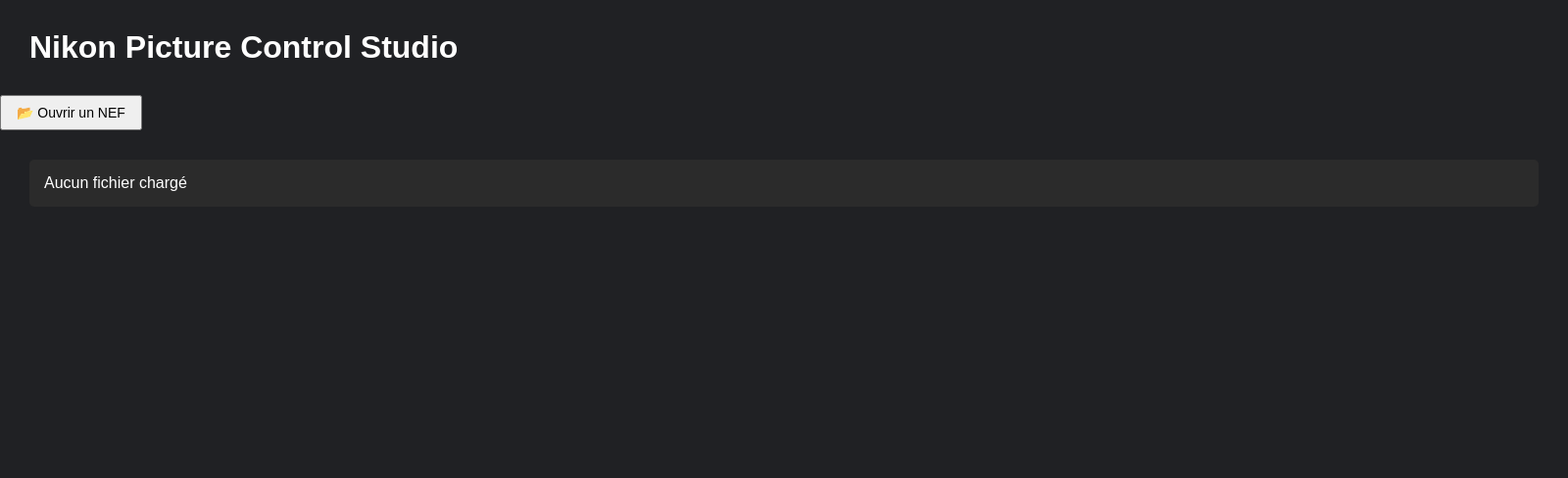
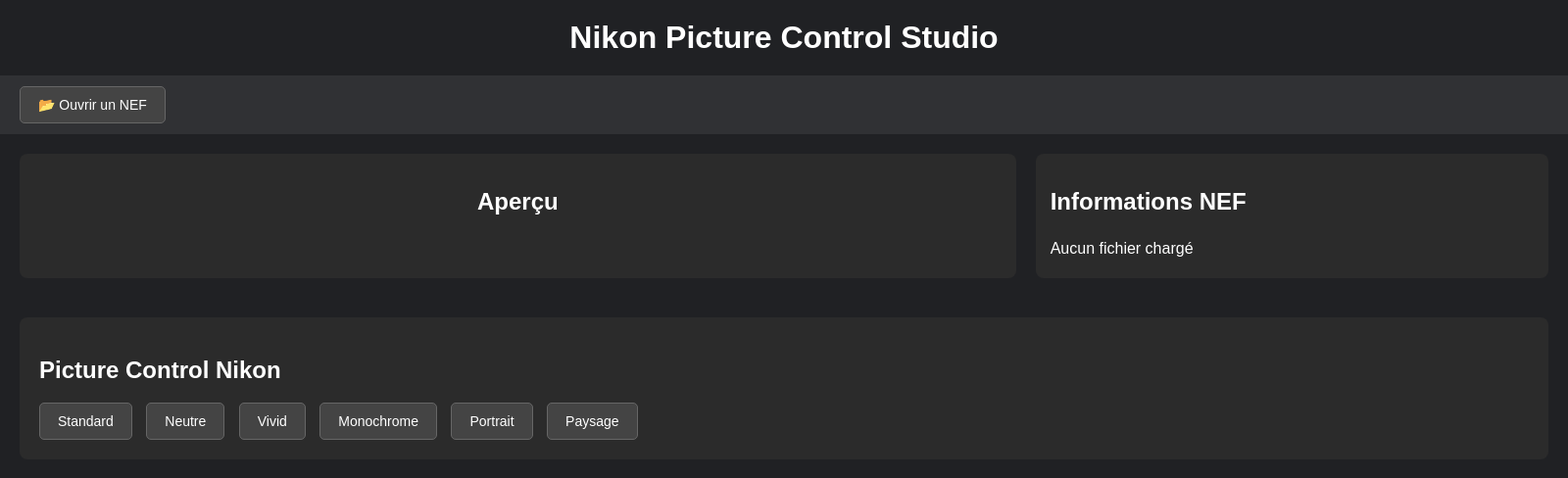
Before and after one commit to didierraynaud44-arch/NikonPictureControlStudio, an Electron app: page renderer/index.html in a window 1600 px wide. Shown: the whole page at 98% size. Drawn offline with Linux system fonts and the light colour scheme.

Commit message:
Nouvelle interface panneaux image et informations

```diff
--- a/renderer/index.html
+++ b/renderer/index.html
@@ -15,15 +15,57 @@
 
 <h1>Nikon Picture Control Studio</h1>
 
-<button id="openNef">
-    📂 Ouvrir un NEF
-</button>
 
-<div id="status">
-    Aucun fichier chargé
+<div class="toolbar">
+
+    <button id="openNef">
+        📂 Ouvrir un NEF
+    </button>
+
 </div>
 
-<img id="previewImage" style="max-width:900px; margin-top:20px;">
+
+<div class="workspace">
+
+
+    <div class="photo-panel">
+
+        <h2>Aperçu</h2>
+
+        <img id="previewImage">
+
+    </div>
+
+
+
+    <div class="info-panel">
+
+        <h2>Informations NEF</h2>
+
+        <div id="status">
+            Aucun fichier chargé
+        </div>
+
+    </div>
+
+
+</div>
+
+
+
+<div class="picture-control-panel">
+
+    <h2>Picture Control Nikon</h2>
+
+    <button>Standard</button>
+    <button>Neutre</button>
+    <button>Vivid</button>
+    <button>Monochrome</button>
+    <button>Portrait</button>
+    <button>Paysage</button>
+
+</div>
+
 
 
 <script src="app.js"></script>
--- a/renderer/style.css
+++ b/renderer/style.css
@@ -1,45 +1,157 @@
 body {
 
     margin: 0;
+    padding: 0;
+
     background: #202124;
     color: white;
+
     font-family: Arial, sans-serif;
 
 }
 
 
-#toolbar {
+/* Titre */
 
-    height: 50px;
-    background: #333;
-    display: flex;
-    align-items: center;
-    padding-left: 15px;
+h1 {
+
+    margin: 20px;
+    text-align: center;
 
 }
 
 
-button {
 
-    padding: 8px 15px;
-    font-size: 14px;
-    cursor: pointer;
+/* Barre outils */
+
+.toolbar {
+
+    height: 60px;
+
+    background: #303134;
+
+    display: flex;
+    align-items: center;
+
+    padding-left: 20px;
 
 }
 
 
-h1 {
 
-    margin: 30px;
+/* Boutons */
+
+button {
+
+    padding: 10px 18px;
+
+    font-size: 14px;
+
+    cursor: pointer;
+
+    background: #444;
+
+    color: white;
+
+    border: 1px solid #666;
+
+    border-radius: 5px;
 
 }
 
 
+button:hover {
+
+    background: #666;
+
+}
+
+
+
+/* Zone principale */
+
+.workspace {
+
+    display: flex;
+
+    gap: 20px;
+
+    padding: 20px;
+
+}
+
+
+
+/* Panneau image */
+
+.photo-panel {
+
+    flex: 2;
+
+    background: #2b2b2b;
+
+    border-radius: 8px;
+
+    padding: 15px;
+
+    text-align: center;
+
+}
+
+
+.photo-panel img {
+
+    max-width: 100%;
+
+    max-height: 600px;
+
+    object-fit: contain;
+
+}
+
+
+
+/* Panneau informations */
+
+.info-panel {
+
+    flex: 1;
+
+    background: #2b2b2b;
+
+    border-radius: 8px;
+
+    padding: 15px;
+
+}
+
+
+
 #status {
 
-    margin: 30px;
-    padding: 15px;
-    background: #2b2b2b;
-    border-radius: 5px;
+    line-height: 1.8;
 
 }
+
+
+
+/* Zone Picture Control */
+
+.picture-control-panel {
+
+    margin: 20px;
+
+    padding: 20px;
+
+    background: #2b2b2b;
+
+    border-radius: 8px;
+
+}
+
+
+.picture-control-panel button {
+
+    margin-right: 10px;
+
+}
```
